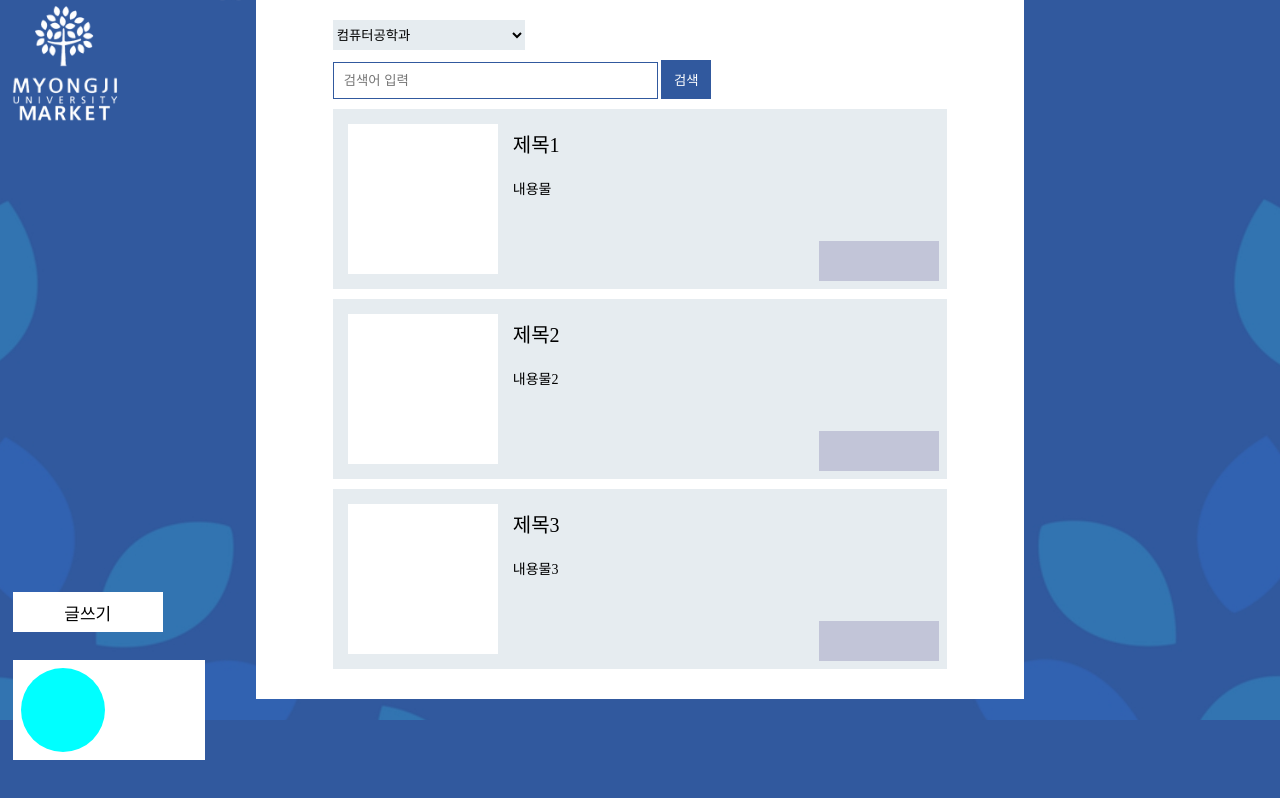
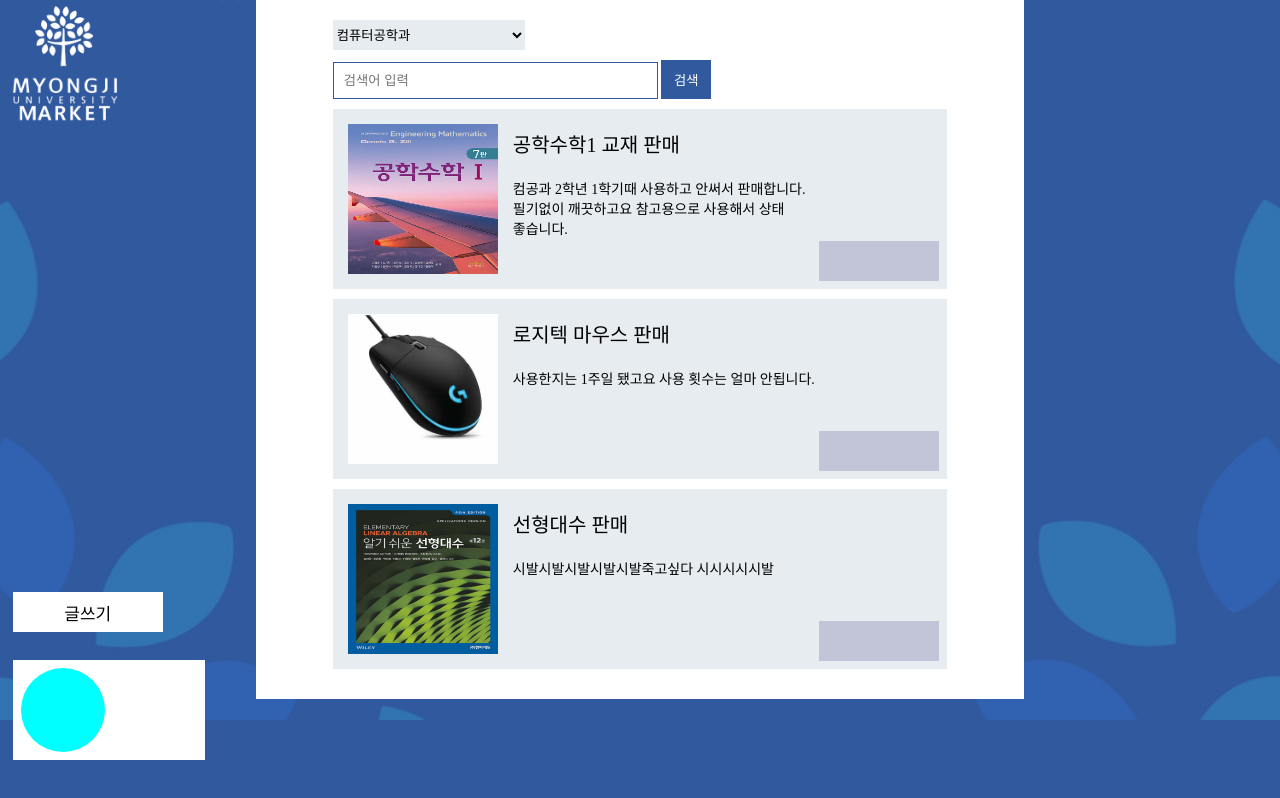
Before and after one commit to hyunw9/MJUmarket_frontend, a website: page MJMK_department.html in a window 1280 px wide. Drawn offline with nearby package versions, Linux system fonts and the light colour scheme.

Commit message:
사랑해요

```diff
--- a/MJMK_department.html
+++ b/MJMK_department.html
@@ -27,21 +27,21 @@
     <button id="search">검색</button>
     <div class="flexBox">
         <a href="#" class="post">
-            <div class="post-pic"></div>
-            <div class="post-title">제목1</div>
-            <div style="height: 55px;">내용물</div>
+            <img src = "images/ronghak1.jpg" class = "post-pic">
+            <div class="post-title">공학수학1 교재 판매</div>
+            <div style="height: 55px;">컴공과 2학년 1학기때 사용하고 안써서 판매합니다.<br> 필기없이 깨끗하고요 참고용으로 사용해서 상태 <br>좋습니다.</div>
             <div class="state_now"></div>
         </a>
         <a href="#" class="post">
-            <div class="post-pic"></div>
-            <div class="post-title">제목2</div>
-            <div style="height: 55px;">내용물2</div>
+            <img src = "images/logitec.webp" class = "post-pic">
+            <div class="post-title">로지텍 마우스 판매</div>
+            <div style="height: 55px;">사용한지는 1주일 됐고요 사용 횟수는 얼마 안됩니다.</div>
             <div class="state_now"></div>
         </a>
         <a href="#" class="post">
-            <div class="post-pic"></div>
-            <div class="post-title">제목3</div>
-            <div style="height: 55px;">내용물3</div>
+            <img src = "images/uknoW.jpg" class = "post-pic">
+            <div class="post-title">선형대수 판매</div>
+            <div style="height: 55px;">시발시발시발시발시발죽고싶다 시시시시시발</div>
             <div class="state_now"></div>
         </a>
     </div>
--- a/department_style.css
+++ b/department_style.css
@@ -88,7 +88,6 @@
     margin: 15px 15px 15px 15px;
     width: 150px;
     height: 150px;
-    background-color: white;
     float: left;
 }
 .post-title{
```
Also changed, not shown: images/logitec.webp (added), images/ronghak1.jpg (added), images/uknoW.jpg (added).
